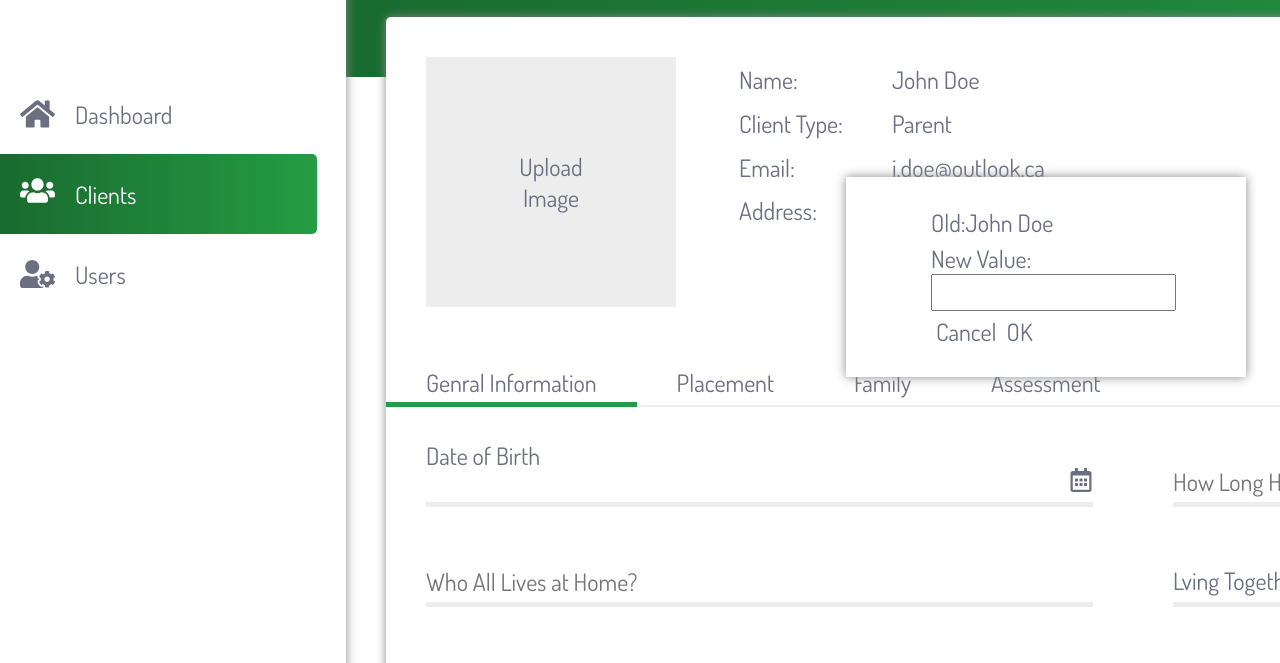
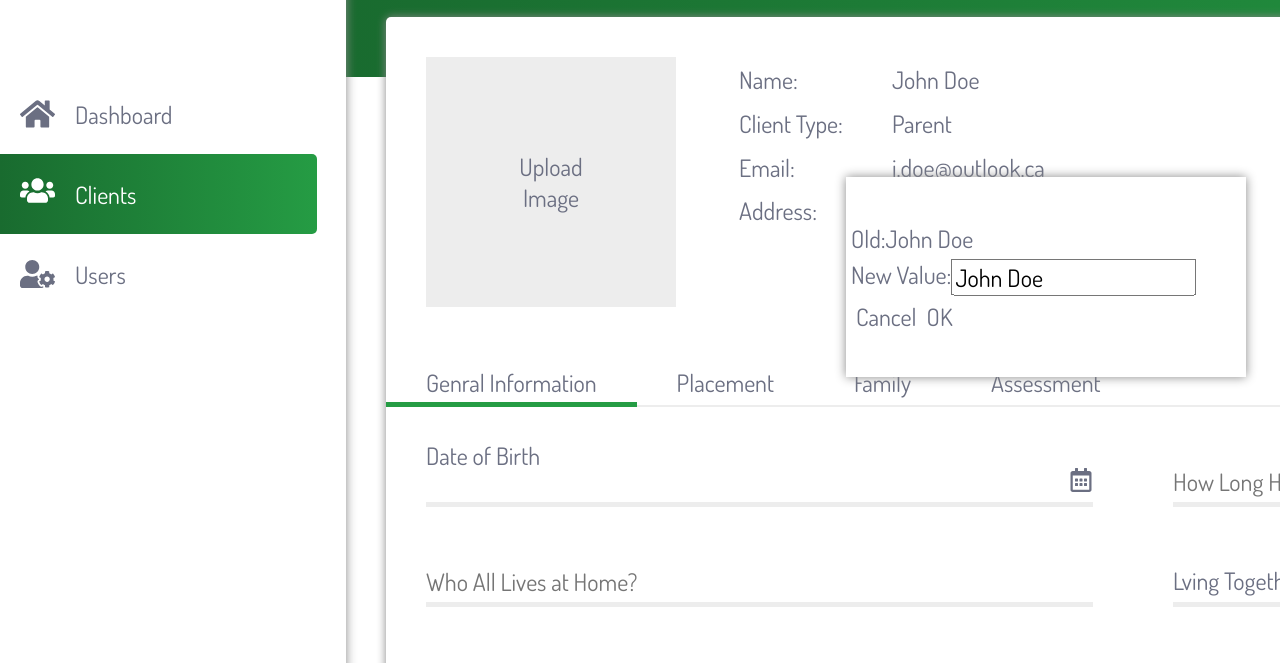
Before and after one commit to wisezt/Ting-Moringa-2019-07-17-D, a plain HTML site: page index.html in a window 1280 px wide. Both pictures are taken after a click on the element "John Doe". Shown: the part 123-786 px from the top of the page. Drawn offline with Linux system fonts and the light colour scheme.

Commit message:
client info editing box: changed the input tag font-size and font family, setup default input value;

```diff
--- a/index.html
+++ b/index.html
@@ -299,7 +299,7 @@
 
     <div id="editingBox" class="editingBox">
 
-      <div class="vertical-center horizonntal-center ">
+      <div class="vertical-center ">
         <form class="" action="" method="post">
           <div class="editingBox-margin-40">
             <div class="float-left">
--- a/js/clients.js
+++ b/js/clients.js
@@ -87,6 +87,7 @@ let theItem;
 function showeditingBox(item) {
   document.getElementById("editingBox").style.display = "block";
   document.getElementById("oldItem").innerHTML = allClients.clients[0][item];
+  document.getElementById("newItem").value = allClients.clients[0][item];
   theItem = item;
 
 }
```
